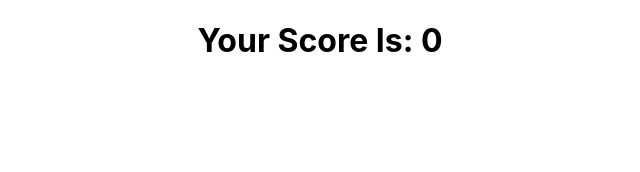
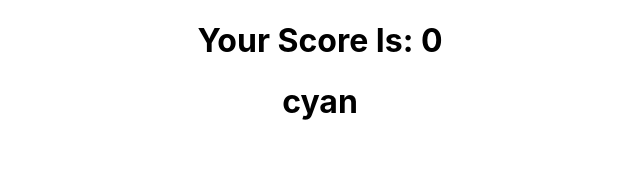
Before and after one commit to NightmanCZ90/Modern-React-Bootcamp, a React (Create React App) app in the folder 06_State_Demo/01_basics/: page / in a window 1280 px wide. Shown: the top 172 px of the page, without its empty margins (320-960 px from the left). Built offline with nearby package versions, Linux system fonts and the light colour scheme.

Commit message:
super(props)

```diff
--- a/06_State_Demo/01_basics/src/App.js
+++ b/06_State_Demo/01_basics/src/App.js
@@ -1,11 +1,13 @@
 import React from 'react';
 import Game from './Game';
+import Demo from './Demo';
 import './App.css';
 
 function App() {
   return (
     <div className="App">
-      <Game />
+      <Game color="purple" />
+      <Demo animal="Bobcat" food="Pineapple" />
     </div>
   );
 }
--- /dev/null
+++ b/06_State_Demo/01_basics/src/Demo.js
@@ -0,0 +1,13 @@
+import React, { Component } from 'react'
+
+class Demo extends Component {
+  constructor(props){
+    super(props);
+    this.state = {color: 'cyan'}
+  }
+  render(){
+    return <h1>{this.state.color}</h1>
+  }
+}
+
+export default Demo;
```
